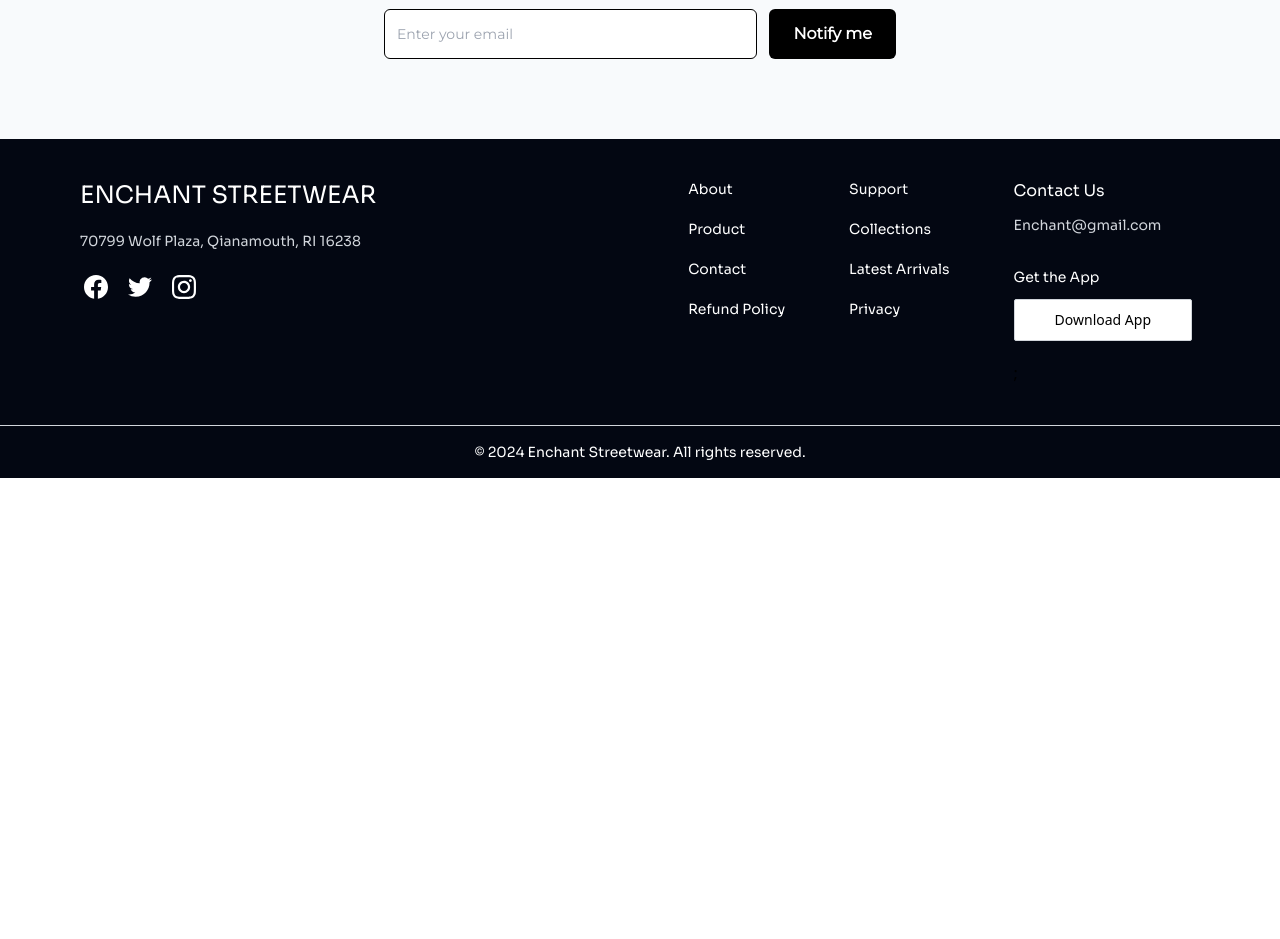
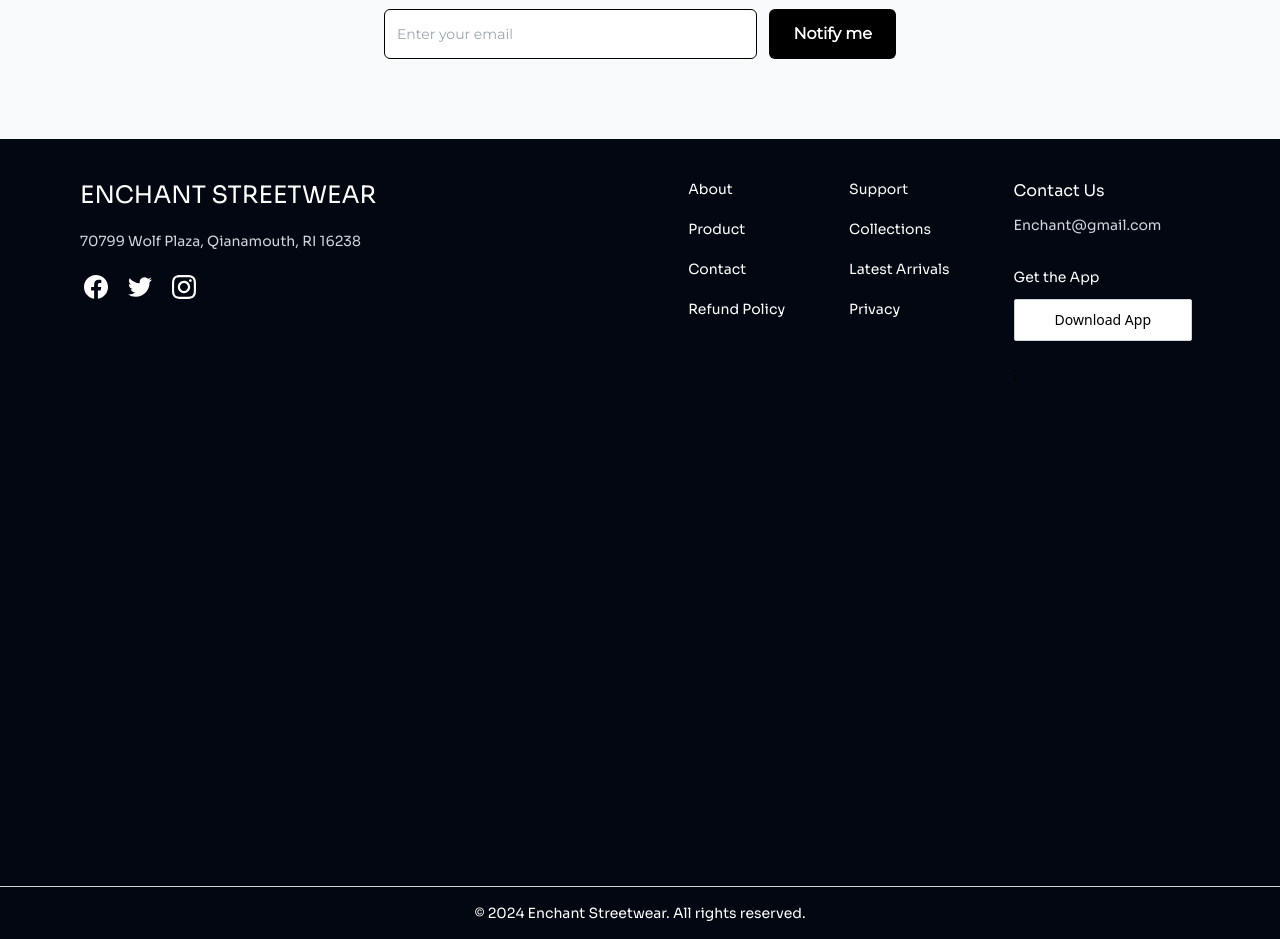
Before and after one commit to h4m24-a/ecommerce-shopping-cart, a React (Vite) app: page / in a window 1280 px wide. Shown: the part 4000-4939 px from the top of the page. Before the commit the page ends 4478 px from the top, so only its background shows below. Built offline with nearby package versions, Linux system fonts and the light colour scheme.

Commit message:
updated footer

```diff
--- a/src/components/Footer.jsx
+++ b/src/components/Footer.jsx
@@ -2,9 +2,9 @@ import Button from "../components/ui/Button";
 
 const Footer = () => {
   return (
-    <footer className=" bg-gray-950  max-w-full ">
-      <div className="flex flex-col justify-between py-10 px-20 md:flex-row">
-        <div className="flex flex-col gap-5">
+    <footer className="bg-gray-950 min-h-screen mt-auto flex flex-col">
+    <div className="flex flex-col justify-between py-10 px-20 md:flex-row flex-1">
+      <div className="flex flex-col gap-5">
           <p className="text-white text-2xl uppercase font-sora ">
             Enchant Streetwear
           </p>
```
